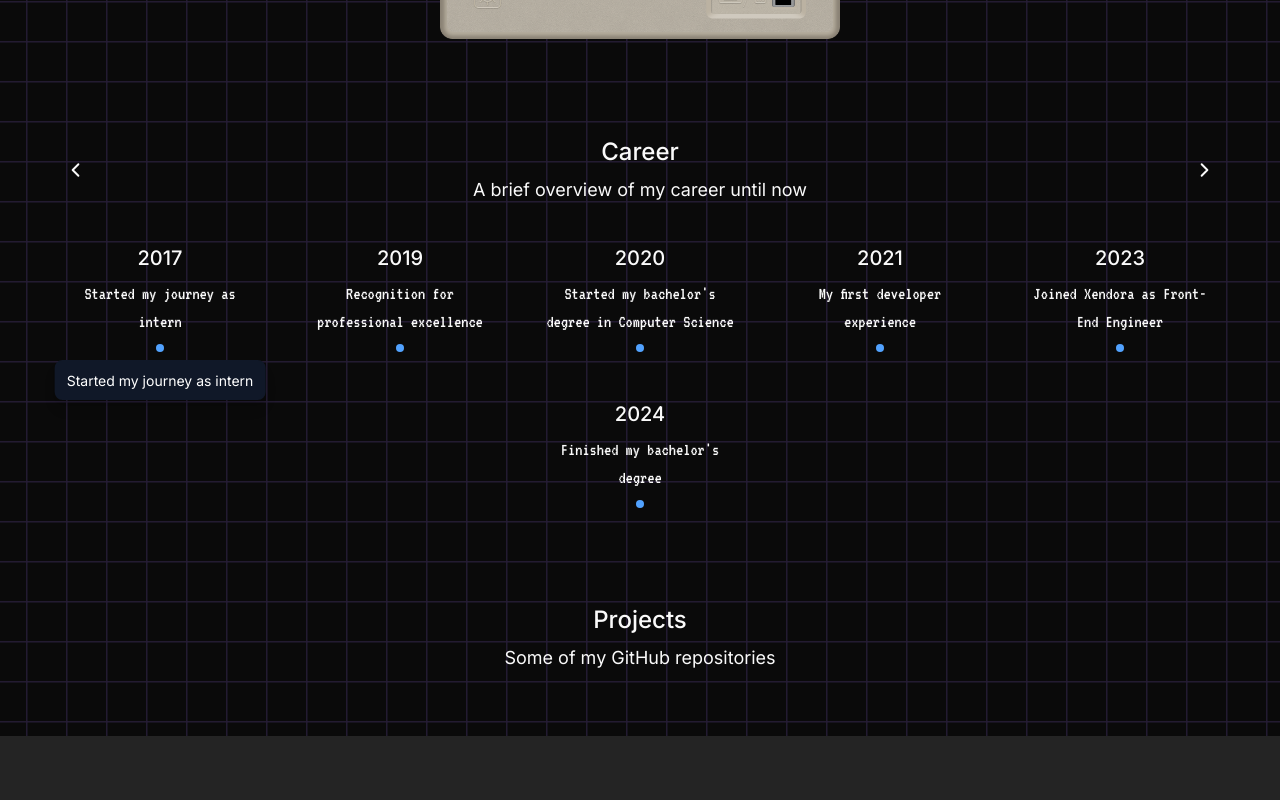
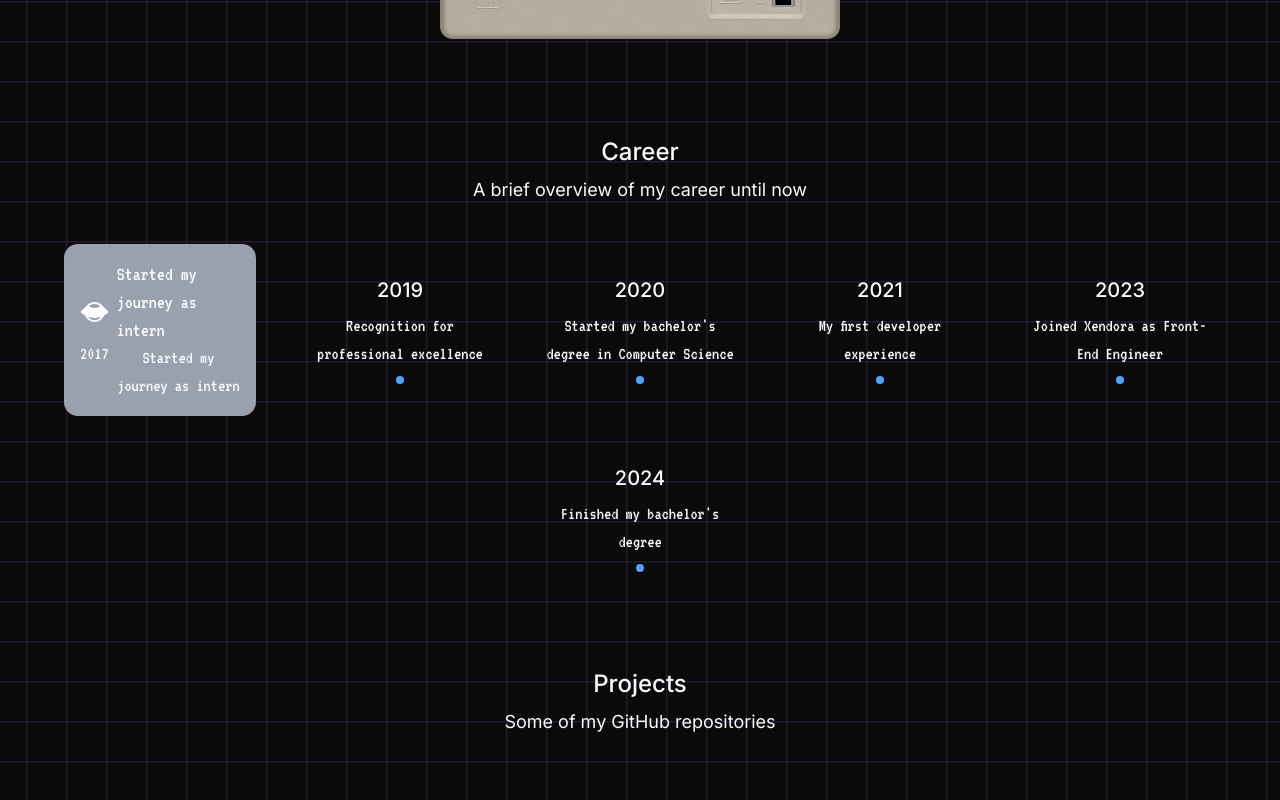
Before and after one commit to lucaskraus/lucaskraus, a React (Vite) app: page / in a window 1280 px wide. Shown: the part 1425-2225 px from the top of the page. Before the commit the page ends 2161 px from the top, so only its background shows below. Built offline with nearby package versions, Linux system fonts and the light colour scheme.

Commit message:
Refactor Timeline component to enhance item selection handling, improve layout with motion elements, and streamline the display of timeline cards for better user experience.

```diff
--- a/src/components/Timeline.tsx
+++ b/src/components/Timeline.tsx
@@ -1,6 +1,5 @@
 import { motion } from 'motion/react'
 import { useState } from 'react'
-import { ChevronLeftIcon, ChevronRightIcon } from 'lucide-react'
 
 const TIMELINE_ITEMS = [
   {
@@ -39,72 +38,87 @@ interface TimelineItemProps {
   title: string
   label: string
   description: string
-  index: number
-  selectedIndex: number
+  selected?: boolean
+}
+
+const TimelineCard = ({ title, label, description }: TimelineItemProps) => {
+  return (
+    <motion.div className="flex flex-row gap-2 items-center rounded-xl p-4 bg-gray-400">
+      <div className="flex flex-col gap-2">
+        <img
+          src="/logo.svg"
+          alt="card image"
+          className="w-10 h-10 rounded-full"
+        />
+        <motion.p
+          layoutId={`timeline-card-title-${title}`}
+          className="font-vt323 text-lg text-center"
+        >
+          {title}
+        </motion.p>
+      </div>
+
+      <div className="flex flex-col w-64 items-center justify-center">
+        <motion.h2
+          layoutId={`timeline-card-label-${label}`}
+          className="text-xl font-vt323"
+        >
+          {label}
+        </motion.h2>
+        <motion.p
+          layoutId={`timeline-card-description-${title}`}
+          className="font-vt323 text-lg text-center"
+        >
+          {description}
+        </motion.p>
+      </div>
+    </motion.div>
+  )
 }
 
 const TimelineItem = ({
   title,
   label,
   description,
-  index,
-  selectedIndex,
+  selected,
 }: TimelineItemProps) => {
-  return (
+  return selected ? (
+    <TimelineCard title={title} label={label} description={description} />
+  ) : (
     <div className="flex flex-col gap-2 items-center">
-      <h1 className="text-xl font-medium">{title}</h1>
-      <p className="font-vt323 text-lg text-center">{label}</p>
+      <motion.h1
+        layoutId={`timeline-item-title-${title}`}
+        className="text-xl font-medium"
+      >
+        {title}
+      </motion.h1>
+      <motion.p
+        layoutId={`timeline-item-label-${title}`}
+        className="font-vt323 text-lg text-center"
+      >
+        {label}
+      </motion.p>
       <div className="relative flex items-center justify-center">
         <div className="h-2 w-2 bg-blue-400 rounded-full" />
-        {selectedIndex === index && (
-          <motion.div
-            layoutId="balloon"
-            key="balloon"
-            transition={{ ease: 'easeInOut' }}
-            className="absolute top-4 left-1/2 -translate-x-1/2 z-10 w-max max-w-[90vw]"
-          >
-            <div className="rounded-md bg-gray-900 px-3 py-2 shadow-lg text-center">
-              <motion.span className="text-white text-sm">
-                {description}
-              </motion.span>
-            </div>
-          </motion.div>
-        )}
       </div>
     </div>
   )
 }
 
 export default function Timeline() {
-  const [selectedIndex, setSelectedIndex] = useState<number>(0)
-
-  const handleSelectIndex = (index: number) => {
-    if (index < 0) {
-      setSelectedIndex(0)
-    } else if (index >= TIMELINE_ITEMS.length) {
-      setSelectedIndex(TIMELINE_ITEMS.length - 1)
-    } else {
-      setSelectedIndex(index)
-    }
-  }
+  const [selectedItem, setSelectedItem] = useState<TimelineItemProps | null>(
+    TIMELINE_ITEMS[0]
+  )
 
   return (
     <div className="flex flex-col gap-10">
-      <div className="flex flex-row justify-between items-center">
-        <ChevronLeftIcon
-          className="cursor-pointer"
-          onClick={() => handleSelectIndex(selectedIndex - 1)}
-        />
+      <div className="flex flex-row items-center justify-center">
         <div className="flex flex-col items-center w-full gap-2">
           <h1 className="text-2xl font-medium select-none">Career</h1>
           <p className="text-lg select-none">
             A brief overview of my career until now
           </p>
         </div>
-        <ChevronRightIcon
-          className="cursor-pointer"
-          onClick={() => handleSelectIndex(selectedIndex + 1)}
-        />
       </div>
       <div className="flex flex-row w-full gap-12 items-center justify-center flex-wrap">
         {TIMELINE_ITEMS.map((item, index) => (
@@ -114,23 +128,16 @@ export default function Timeline() {
             animate={{ opacity: 1, y: 0 }}
             transition={{ duration: 0.5 + index * 0.1, ease: 'easeInOut' }}
             className="max-w-48 cursor-pointer"
-            onClick={() => setSelectedIndex(index)}
+            onClick={() => setSelectedItem(item)}
             role="button"
             tabIndex={0}
-            onKeyDown={e => {
-              if (e.key === 'Enter' || e.key === ' ') {
-                e.preventDefault()
-                setSelectedIndex(index)
-              }
-            }}
           >
             <TimelineItem
               key={item.title}
               title={item.title}
               label={item.label}
               description={item.description}
-              index={index}
-              selectedIndex={selectedIndex}
+              selected={selectedItem?.title === item.title}
             />
           </motion.div>
         ))}
```
